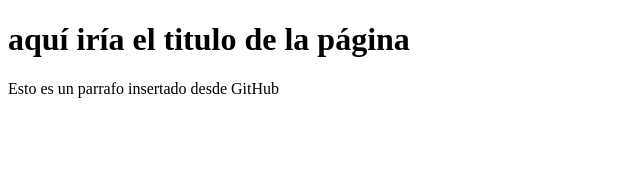
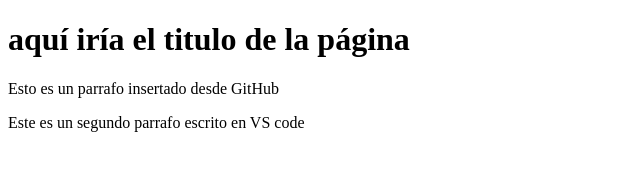
Before and after one commit to rbracho/proyecto-web-empresa-C, a plain HTML site: page index.html in a window 1280 px wide. Shown: the whole page, without its empty margins (0-640 px from the left). Drawn offline with Linux system fonts and the light colour scheme.

Commit message:
Agregando segundo parrafo

```diff
--- a/index.html
+++ b/index.html
@@ -9,5 +9,6 @@
 <body>
   <h1>aquí iría el titulo de la página</h1>
   <p>Esto es un parrafo insertado desde GitHub</p>
+  <p>Este es un segundo parrafo escrito en VS code</p>
 </body>
 </html>
```
